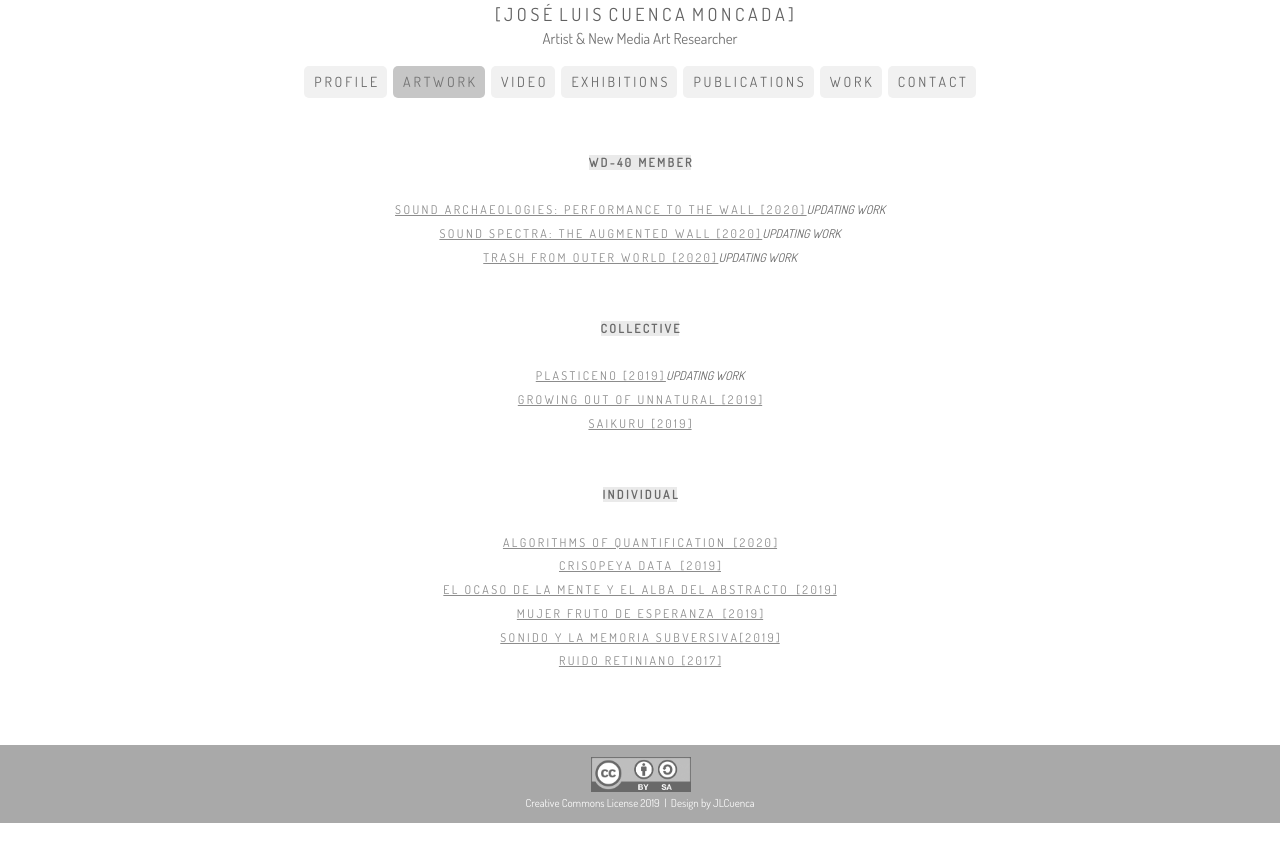
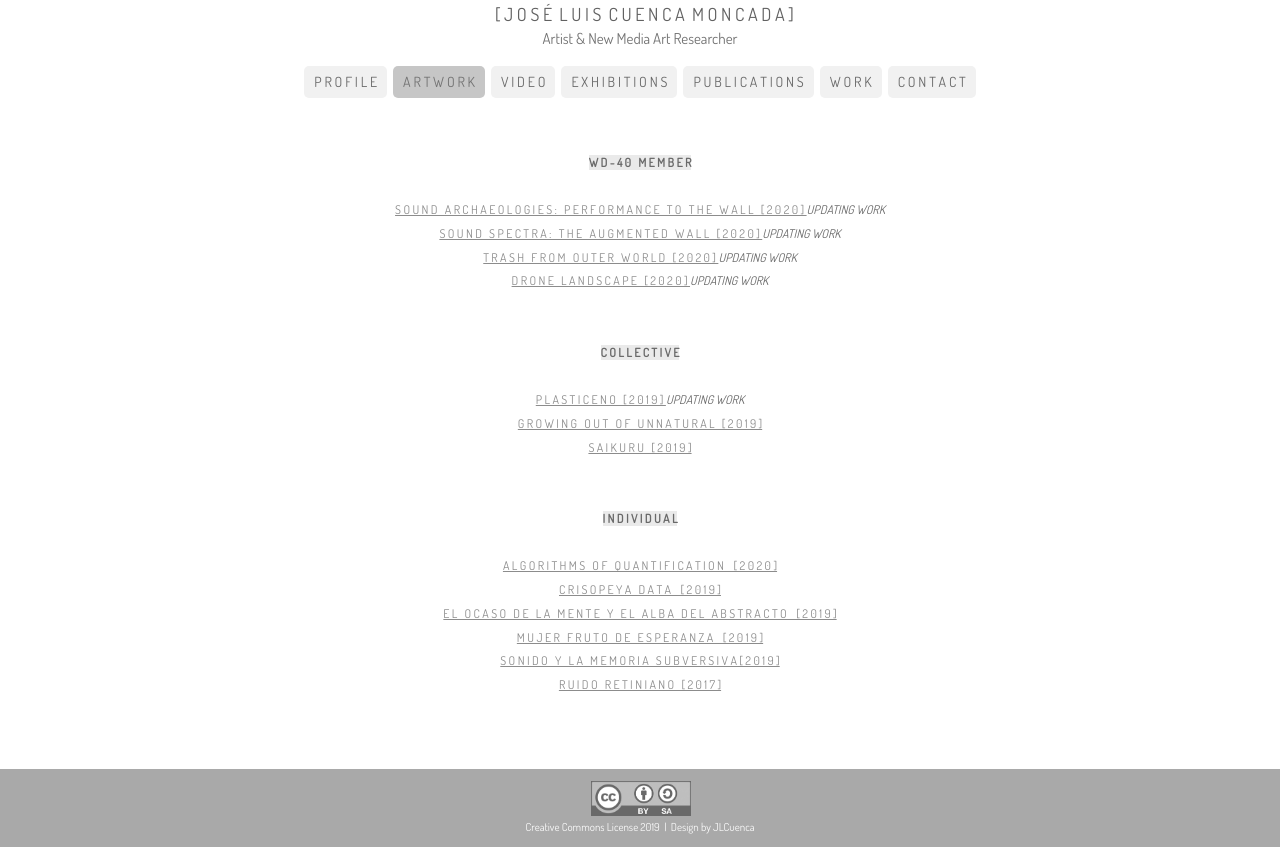
Before and after one commit to joseluiscuenca/web89, a plain HTML site: page pages/artwork.html in a window 1280 px wide. Shown: the part 85-932 px from the top of the page. Before the commit the page ends 908 px from the top, so only its background shows below. Drawn offline with Linux system fonts and the light colour scheme; a web font is replaced by a local one.

Commit message:
edicion_drone_landscape

```diff
--- a/pages/artwork.html
+++ b/pages/artwork.html
@@ -410,6 +410,7 @@ body{background-color:#FFFFFF;}#header-content{background-color:rgba(255,255,255
 															<p style="text-align: center;"><a class=" link" href="">S O U N D &nbsp; A R C H A E O L O G I E S : &nbsp; P E R F O R M A N C E &nbsp; T O &nbsp; T H E &nbsp; W A L L &nbsp; [ 2 0 2 0 ] </a><i>UPDATING WORK</i></p>
 															<p style="text-align: center;"><a class=" link" href="">S O U N D &nbsp; S P E C T R A : &nbsp; T H E &nbsp; A U G M E N T E D &nbsp; W A L L &nbsp; [ 2 0 2 0 ] </a><i>UPDATING WORK</i></p>
 															<p style="text-align: center;"><a class=" link" href="">T R A S H &nbsp; F R O M &nbsp; O U T E R &nbsp; W O R L D &nbsp; [ 2 0 2 0 ] </a><i>UPDATING WORK</i></p>
+															<p style="text-align: center;"><a class=" link" href="">D R O N E &nbsp; L A N D S C A P E &nbsp; [ 2 0 2 0 ] </a><i>UPDATING WORK</i></p>
 															<p style="text-align: center;">&nbsp;</p>
 															<p style="text-align: center;">&nbsp;</p>
 															<p style="text-align: center;"><span class="palette-background-color1-3" style="font-weight: bold;"> C O L L E C T I V E </span></p>
```
